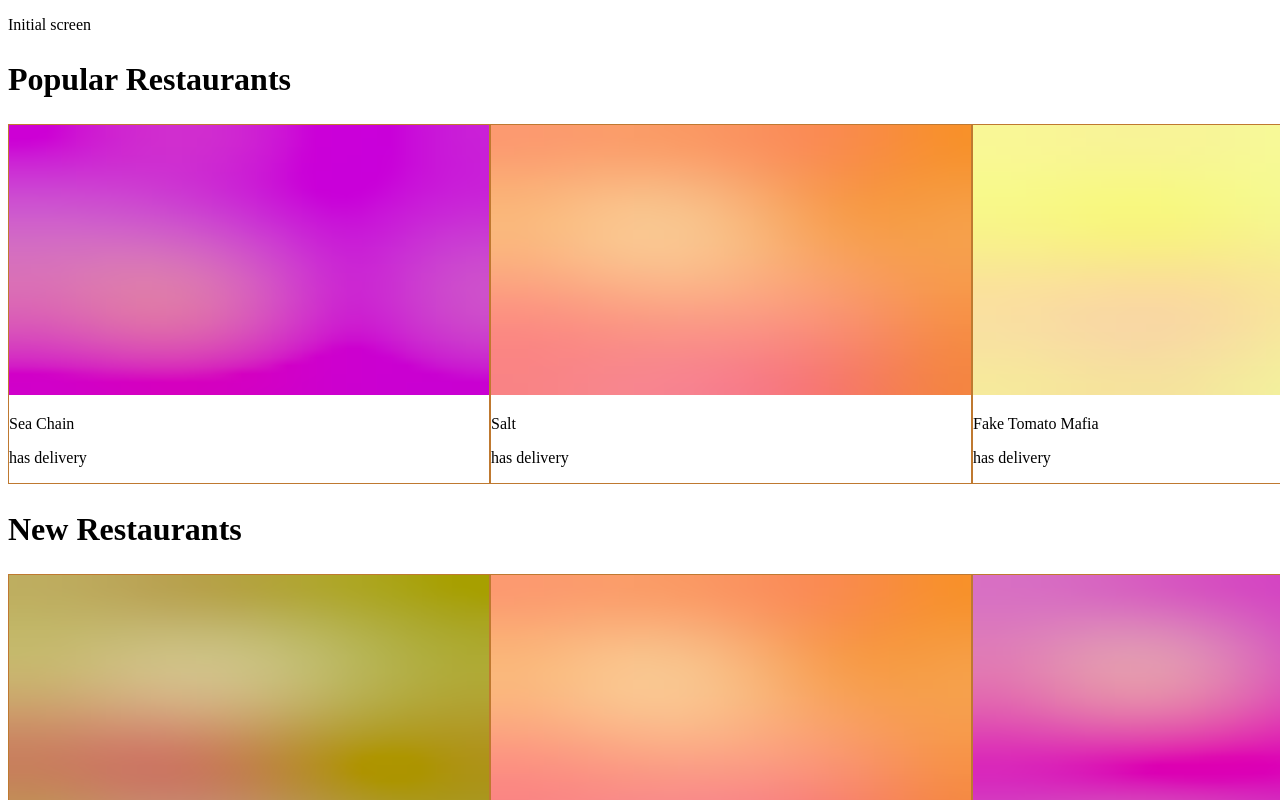
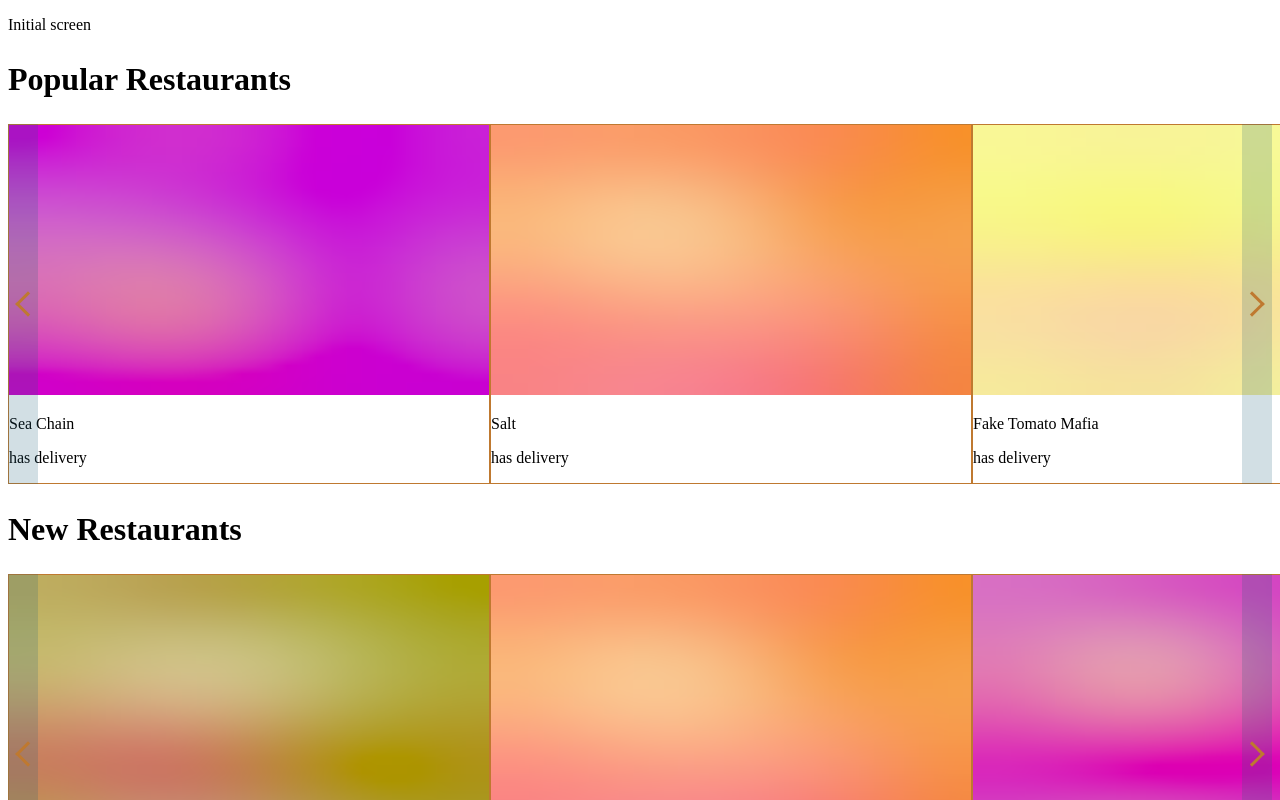
Before and after one commit to StanEffy/wolt-21, a React (Create React App) app: page / in a window 1280 px wide. Shown: the top 800 px of the page. Built offline with nearby package versions, Linux system fonts and the light colour scheme.

Commit message:
add both arrows

```diff
--- a/src/components/Button/Button__Scroll.tsx
+++ b/src/components/Button/Button__Scroll.tsx
@@ -9,22 +9,38 @@ const ButtonBlock = styled.button`
   align-items: center;
   width: 30px;
   height: 100%;
+  background-color: rgba(33, 98, 120, 0.2);
+  z-index: 1;
+
+  &:hover {
+    background-color: rgba(33, 98, 120, 0.35);
+  }
 `;
 
 const Arrow = styled.div`
   display: block;
+  position: relative;
+  left: 5px;
   width: 15px;
   height: 15px;
-  border: 2px solid ${(props) => props.theme.colors.primary};
+  border: 3px solid ${(props) => props.theme.colors.primary};
   border-bottom: none;
   border-left: none;
-  transform: rotate(45deg);
 `;
 
-const ButtonScroll = () => {
+const ArrowRight = styled(Arrow)`
+  transform: rotate(45deg);
+  left: -5px;
+`;
+
+const ArrowLeft = styled(Arrow)`
+  transform: rotate(-135deg);
+`;
+
+const ButtonScroll = ({ direction }: { direction: "left" | "right" }) => {
   return (
-    <ButtonBlock>
-      <Arrow />
+    <ButtonBlock style={{ right: direction === "right" ? 0 : "none" }}>
+      {direction === "left" ? <ArrowLeft /> : <ArrowRight />}
     </ButtonBlock>
   );
 };
--- a/src/components/RestaurantCarousel/RestaurantCarouselCover.tsx
+++ b/src/components/RestaurantCarousel/RestaurantCarouselCover.tsx
@@ -2,6 +2,7 @@ import React from "react";
 import RestaurantCarousel from "./RestaurantCarousel";
 import { IRestaurantsArray } from "../../../types";
 import styled from "styled-components";
+import ButtonScroll from "../Button/Button__Scroll";
 
 const CarouselHeader = styled.h1`
   font-size: 2rem;
@@ -9,6 +10,7 @@ const CarouselHeader = styled.h1`
 const CarouselCover = styled.div`
   display: flex;
   flex-direction: row;
+  position: relative;
   max-width: 100%;
   box-sizing: border-box;
 `;
@@ -21,7 +23,9 @@ const RestaurantCarouselCover: React.FC<IRestaurantsArray> = ({
     <section>
       <CarouselHeader>{title}</CarouselHeader>
       <CarouselCover>
+        <ButtonScroll direction={"left"} />
         <RestaurantCarousel restaurants={restaurants} />
+        <ButtonScroll direction={"right"} />
       </CarouselCover>
     </section>
   );
```
